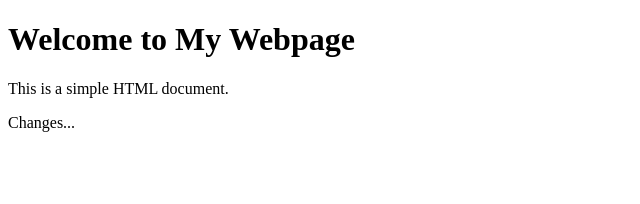
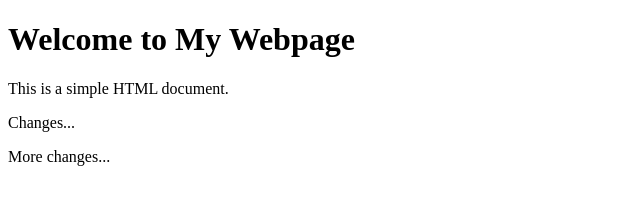
Before and after one commit to T-Smithy/ENSF381Lab1, a plain HTML site: page index.html in a window 1280 px wide. Shown: the whole page, without its empty margins (0-640 px from the left). Drawn offline with Linux system fonts and the light colour scheme.

Commit message:
more changes

```diff
--- a/index.html
+++ b/index.html
@@ -18,6 +18,7 @@ Description : A simple HTML file .
         <h1> Welcome to My Webpage </h1>
         <p> This is a simple HTML document. </p>
         <p> Changes... </p>
+        <p> More changes... </p>
 
     </body>
 </html>
```
